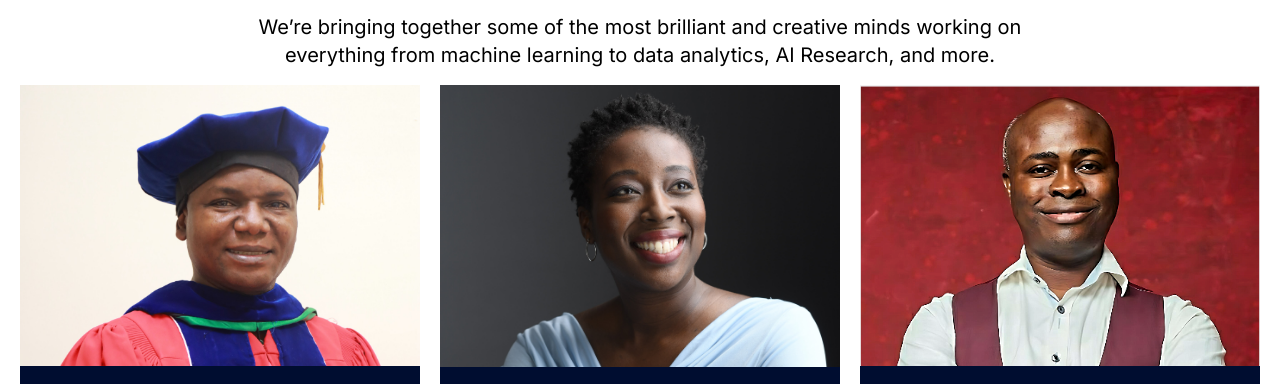
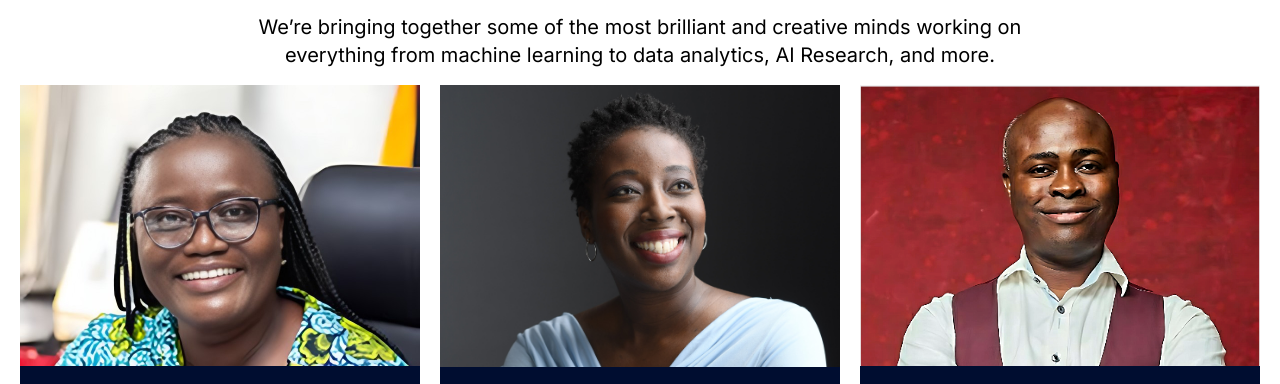
Before and after one commit to Godfred-Owusu/IndabaX-Website, a plain HTML site: page Indaba/speakers.html in a window 1280 px wide. Shown: the part 230-614 px from the top of the page. Drawn offline with nearby package versions, Linux system fonts and the light colour scheme.

Commit message:
fix: updated speaker and schedule page

```diff
--- a/Indaba/speakers.html
+++ b/Indaba/speakers.html
@@ -99,7 +99,7 @@
       <div class="grid grid-cols-1 md:grid-cols-2 lg:grid-cols-3 gap-5">
         <!-- first row -->
         <div class="w-full">
-          <img loading="lazy" class="w-full" src="./images/Prof. Longe Olumide Babatope.jpg" alt="Prof. Longe Olumide Babatope pic" />
+          <img loading="lazy" class="w-full" src="./images/vc rita(speakers).jpg" alt="Prof. Longe Olumide Babatope pic" />
           <div class="bg-[#000D30] w-full text-white text-center">
             <h2 class="text-3xl pt-5 font-bold">Prof. Babatope</h2>
             <p class="text-2xl py-3 font-thin">
```
Also changed, not shown: Indaba/schedule.html (+1 -1 lines), Indaba/images/vc rita(speakers).jpg (added), Indaba/images/vc-prof-rita-dickson(schedule).png (renamed from Indaba/images/vc-prof-rita-dickson.png).
